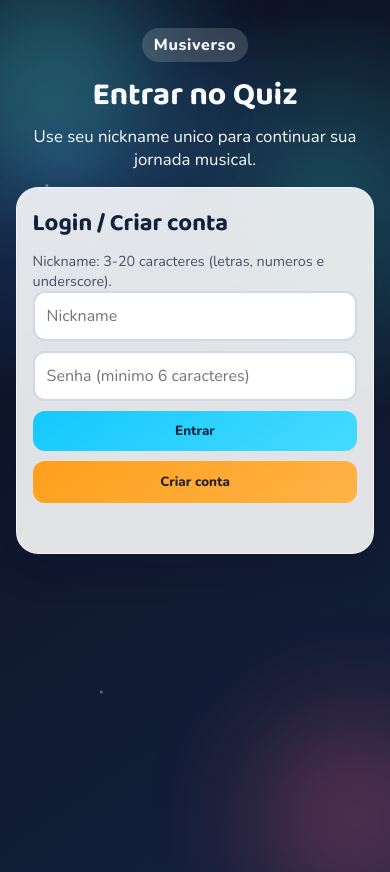
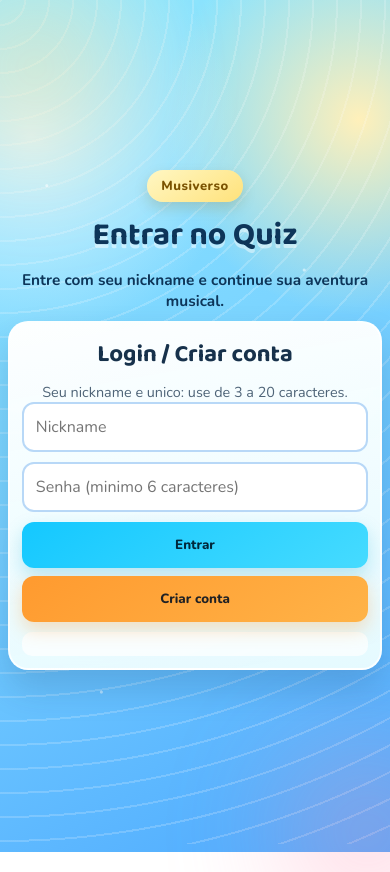
Before and after one commit to igocarvalhor/musiverso-quiz, a website: page auth.html in a window 390 px wide. Drawn offline with nearby package versions, Linux system fonts and the light colour scheme.

Commit message:
feat: mobile-first polish and pwa shortcut support

```diff
--- a/auth.html
+++ b/auth.html
@@ -3,7 +3,13 @@
   <head>
     <meta charset="UTF-8" />
     <meta name="viewport" content="width=device-width, initial-scale=1.0" />
+    <meta name="theme-color" content="#4da9ff" />
+    <meta name="apple-mobile-web-app-capable" content="yes" />
+    <meta name="apple-mobile-web-app-status-bar-style" content="default" />
     <title>Musiverso Login</title>
+    <link rel="manifest" href="manifest.webmanifest" />
+    <link rel="icon" href="icon.svg" type="image/svg+xml" />
+    <link rel="apple-touch-icon" href="icon.svg" />
     <link rel="preconnect" href="https://fonts.googleapis.com" />
     <link rel="preconnect" href="https://fonts.gstatic.com" crossorigin />
     <link
@@ -21,12 +27,12 @@
       <header class="hero">
         <p class="badge">Musiverso</p>
         <h1>Entrar no Quiz</h1>
-        <p class="subtitle">Use seu nickname unico para continuar sua jornada musical.</p>
+        <p class="subtitle">Entre com seu nickname e continue sua aventura musical.</p>
       </header>
 
       <section class="panel auth-panel" id="authPanel">
         <h2>Login / Criar conta</h2>
-        <p class="hint">Nickname: 3-20 caracteres (letras, numeros e underscore).</p>
+        <p class="hint">Seu nickname e unico: use de 3 a 20 caracteres.</p>
 
         <div class="input-row">
           <input
@@ -54,6 +60,7 @@
       </section>
     </main>
 
+    <script src="pwa.js"></script>
     <script src="auth.js"></script>
   </body>
 </html>
--- /dev/null
+++ b/pwa.js
@@ -0,0 +1,7 @@
+if ("serviceWorker" in navigator) {
+  window.addEventListener("load", () => {
+    navigator.serviceWorker.register("/sw.js").catch(() => {
+      // Ignore registration errors on unsupported environments.
+    });
+  });
+}
--- a/styles.css
+++ b/styles.css
@@ -1,14 +1,16 @@
 :root {
-  --bg-deep: #0b1020;
-  --bg-sky: #14213d;
-  --mint: #3cd6a8;
-  --orange: #ff9f1c;
-  --sun: #ffd166;
-  --rose: #ff5d8f;
-  --ink: #14213d;
-  --paper: #f8fbff;
-  --panel: rgba(255, 255, 255, 0.88);
-  --shadow: 0 16px 35px rgba(7, 14, 36, 0.22);
+  --sky-a: #7bd4ff;
+  --sky-b: #4da9ff;
+  --sky-c: #8fe9ff;
+  --mint: #5ce5b6;
+  --orange: #ff9a2f;
+  --sun: #ffe066;
+  --rose: #ff6d94;
+  --ink: #17314b;
+  --paper: #fefeff;
+  --panel: rgba(255, 255, 255, 0.92);
+  --panel-strong: rgba(255, 255, 255, 0.98);
+  --shadow: 0 18px 34px rgba(24, 57, 97, 0.18);
 }
 
 * {
@@ -20,57 +22,78 @@
   min-height: 100vh;
   font-family: "Nunito", sans-serif;
   color: var(--ink);
-  background: radial-gradient(circle at 16% 18%, #1e3a67 0, transparent 32%),
-    radial-gradient(circle at 84% 24%, #1b4d5d 0, transparent 28%),
-    linear-gradient(145deg, var(--bg-deep), var(--bg-sky));
+  background: radial-gradient(circle at 8% 16%, #d9f5ff 0, transparent 26%),
+    radial-gradient(circle at 92% 14%, #fff0ba 0, transparent 24%),
+    linear-gradient(150deg, var(--sky-c), var(--sky-a) 44%, var(--sky-b));
   overflow-x: hidden;
+}
+
+body::before {
+  content: "";
+  position: fixed;
+  inset: 0;
+  pointer-events: none;
+  opacity: 0.22;
+  background-image: repeating-radial-gradient(
+    circle at 0 0,
+    rgba(255, 255, 255, 0.85) 0 2px,
+    transparent 2px 24px
+  );
 }
 
 .aurora {
   position: fixed;
-  width: 48vw;
-  height: 48vw;
+  width: 42vw;
+  height: 42vw;
   border-radius: 50%;
   filter: blur(60px);
-  opacity: 0.32;
+  opacity: 0.36;
   z-index: 0;
-  animation: drift 9s ease-in-out infinite alternate;
+  animation: drift 7s ease-in-out infinite alternate;
 }
 
 .aurora-a {
   left: -12vw;
   top: -8vw;
-  background: var(--mint);
+  background: #ffd669;
 }
 
 .aurora-b {
   right: -15vw;
   bottom: -15vw;
-  background: var(--rose);
-  animation-duration: 12s;
+  background: #ff8fb0;
+  animation-duration: 10s;
 }
 
 .stars {
   position: fixed;
   inset: 0;
   pointer-events: none;
-  background-image: radial-gradient(circle at 12% 22%, rgba(255, 255, 255, 0.8) 0 1px, transparent 2px),
-    radial-gradient(circle at 56% 65%, rgba(255, 255, 255, 0.7) 0 1px, transparent 2px),
-    radial-gradient(circle at 78% 32%, rgba(255, 255, 255, 0.9) 0 1px, transparent 2px),
-    radial-gradient(circle at 26% 82%, rgba(255, 255, 255, 0.7) 0 1px, transparent 2px);
-  opacity: 0.45;
+  background-image: radial-gradient(circle at 12% 22%, rgba(255, 255, 255, 0.9) 0 1px, transparent 2px),
+    radial-gradient(circle at 56% 65%, rgba(255, 255, 255, 0.8) 0 1px, transparent 2px),
+    radial-gradient(circle at 78% 32%, rgba(255, 255, 255, 0.85) 0 1px, transparent 2px),
+    radial-gradient(circle at 26% 82%, rgba(255, 255, 255, 0.78) 0 1px, transparent 2px);
+  opacity: 0.6;
 }
 
 .app-shell {
   width: min(1120px, 92vw);
-  margin: 28px auto;
+  margin: 22px auto 30px;
   position: relative;
   z-index: 1;
 }
 
+.auth-shell {
+  width: min(620px, 92vw);
+  min-height: calc(100vh - 56px);
+  display: flex;
+  flex-direction: column;
+  justify-content: center;
+}
+
 .hero {
   text-align: center;
-  color: var(--paper);
+  color: #0d3559;
   margin-bottom: 16px;
   animation: float-in 0.7s ease-out both;
 }
@@ -78,9 +101,11 @@
 .badge {
   margin: 0 auto 8px;
   width: fit-content;
-  padding: 6px 12px;
+  padding: 7px 14px;
   border-radius: 999px;
-  background: rgba(255, 255, 255, 0.16);
+  background: linear-gradient(145deg, #fff7c4, #ffe27b);
+  color: #7a5200;
+  box-shadow: 0 6px 14px rgba(138, 102, 12, 0.2);
   font-weight: 800;
   letter-spacing: 0.04em;
 }
@@ -89,29 +114,54 @@
   margin: 0;
   font-family: "Baloo 2", sans-serif;
   font-size: clamp(2rem, 4vw, 3.1rem);
+  text-shadow: 0 4px 0 rgba(255, 255, 255, 0.45);
 }
 
 .subtitle {
-  margin: 4px 0 0;
+  margin: 8px auto 0;
   font-size: 1.05rem;
+  font-weight: 700;
+  max-width: 700px;
 }
 
 .panel {
   background: var(--panel);
-  backdrop-filter: blur(8px);
-  border: 1px solid rgba(255, 255, 255, 0.6);
-  border-radius: 22px;
+  backdrop-filter: blur(6px);
+  border: 2px solid rgba(255, 255, 255, 0.78);
+  border-radius: 24px;
   box-shadow: var(--shadow);
 }
 
 .start-panel {
   padding: 16px;
   margin-bottom: 16px;
+  background: linear-gradient(170deg, var(--panel-strong), rgba(252, 255, 238, 0.92));
 }
 
 .auth-panel {
   padding: 16px;
-  margin-bottom: 16px;
+  margin: 0 auto;
+  width: min(520px, 100%);
+  background: linear-gradient(170deg, var(--panel-strong), rgba(236, 253, 255, 0.95));
+}
+
+.auth-panel .input-row {
+  flex-direction: column;
+  gap: 10px;
+  max-width: 420px;
+  margin: 0 auto;
+}
+
+.auth-panel .auth-actions {
+  justify-content: center;
+  max-width: 420px;
+  margin: 10px auto 0;
+}
+
+.auth-panel .feedback,
+.auth-panel .hint,
+.auth-panel h2 {
+  text-align: center;
 }
 
 .auth-panel h2 {
@@ -138,7 +188,7 @@
 
 input {
   flex: 1;
-  border: 2px solid #d0d9ea;
+  border: 2px solid #b8d8f7;
   background: #ffffff;
   border-radius: 12px;
   padding: 12px;
@@ -146,15 +196,22 @@
   font-family: inherit;
 }
 
+input:focus {
+  outline: none;
+  border-color: #6fbfff;
+  box-shadow: 0 0 0 4px rgba(111, 191, 255, 0.18);
+}
+
 button {
   border: 0;
   cursor: pointer;
   font-family: inherit;
-  transition: transform 0.2s ease, opacity 0.2s ease, box-shadow 0.2s ease;
+  transition: transform 0.2s ease, opacity 0.2s ease, box-shadow 0.2s ease, filter 0.2s ease;
 }
 
 button:hover {
-  transform: translateY(-1px);
+  transform: translateY(-2px) scale(1.01);
+  filter: saturate(1.05);
 }
 
 .primary-btn,
@@ -170,18 +227,21 @@
   background: linear-gradient(145deg, var(--orange), #ffb347);
   color: #202124;
   padding: 12px 18px;
+  box-shadow: 0 8px 18px rgba(255, 156, 53, 0.3);
 }
 
 .secondary-btn {
   background: linear-gradient(145deg, #14c8ff, #46dbff);
   color: #00273a;
   padding: 11px 16px;
+  box-shadow: 0 8px 18px rgba(14, 166, 215, 0.25);
 }
 
 .ghost-btn {
-  background: #edf2ff;
-  color: #21324d;
+  background: #e7f4ff;
+  color: #21456a;
   padding: 11px 16px;
+  border: 1px dashed #95c9f2;
 }
 
 .grid-layout {
@@ -194,6 +254,7 @@
 .game-panel,
 .ranking-panel {
   padding: 16px;
+  background: linear-gradient(180deg, rgba(255, 255, 255, 0.96), rgba(246, 253, 255, 0.96));
 }
 
 .game-top {
@@ -225,13 +286,15 @@
   display: inline-block;
   padding: 6px 10px;
   border-radius: 999px;
-  background: #e3f7ff;
+  background: #dcf5ff;
   font-size: 0.88rem;
   font-weight: 800;
+  border: 1px solid #bde8f9;
 }
 
 .chip-gold {
-  background: #fff4cf;
+  background: #fff3be;
+  border-color: #f0dc83;
 }
 
 .score-strip {
@@ -244,9 +307,11 @@
 .score-strip p {
   margin: 0;
   background: #ffffff;
-  border-radius: 10px;
+  border-radius: 12px;
   padding: 8px;
   text-align: center;
+  border: 1px solid #d9ecff;
+  box-shadow: inset 0 -2px 0 rgba(213, 235, 255, 0.7);
 }
 
 .level-select {
@@ -257,9 +322,10 @@
 }
 
 .pill-btn {
-  background: #edf2f7;
-  color: #34455f;
+  background: #eef7ff;
+  color: #2b4e72;
   padding: 8px 12px;
+  border: 1px solid #c5e2fa;
 }
 
 .pill-btn.active {
@@ -276,7 +342,7 @@
 .progress-wrap {
   margin-top: 14px;
   width: 100%;
-  background: #e8eef7;
+  background: #d7ebff;
   border-radius: 999px;
   overflow: hidden;
   height: 11px;
@@ -294,6 +360,8 @@
   background: #ffffff;
   border-radius: 18px;
   padding: 16px;
+  border: 2px solid #daf0ff;
+  box-shadow: inset 0 -3px 0 rgba(217, 239, 255, 0.65);
 }
 
 .question-counter {
@@ -316,10 +384,15 @@
 
 .answer-btn {
   text-align: left;
-  background: #f4f8ff;
+  background: #f3fbff;
   color: #22314d;
   padding: 12px;
-  border: 2px solid transparent;
+  border: 2px solid #d8efff;
+}
+
+.answer-btn:hover:not(:disabled) {
+  border-color: #8bd2ff;
+  transform: translateY(-1px);
 }
 
 .answer-btn.correct {
@@ -341,6 +414,9 @@
   min-height: 24px;
   margin: 10px 0 0;
   font-weight: 800;
+  background: rgba(255, 255, 255, 0.7);
+  border-radius: 10px;
+  padding: 4px 8px;
 }
 
 .feedback.ok {
@@ -390,6 +466,19 @@
   grid-template-columns: auto 1fr auto;
   gap: 8px;
   align-items: center;
+  border: 1px solid #d8edff;
+}
+
+.ranking-list li:nth-child(1) {
+  background: linear-gradient(145deg, #fff7d7, #ffe9a9);
+}
+
+.ranking-list li:nth-child(2) {
+  background: linear-gradient(145deg, #f6f8ff, #e4edff);
+}
+
+.ranking-list li:nth-child(3) {
+  background: linear-gradient(145deg, #fff0e2, #ffe0c4);
 }
 
 .rank-index {
@@ -399,7 +488,7 @@
   display: inline-flex;
   align-items: center;
   justify-content: center;
-  background: #ffe8b2;
+  background: #fff1c8;
   font-weight: 800;
 }
 
@@ -439,12 +528,31 @@
 }
 
 @media (max-width: 900px) {
+  .app-shell {
+    width: 95vw;
+    margin-top: 10px;
+  }
+
+  .hero h1 {
+    font-size: clamp(1.9rem, 8vw, 2.4rem);
+  }
+
+  .subtitle {
+    font-size: 0.96rem;
+    padding: 0 8px;
+  }
+
+  .panel {
+    border-radius: 20px;
+  }
+
   .grid-layout {
     grid-template-columns: 1fr;
+    gap: 12px;
   }
 
   .score-strip {
-    grid-template-columns: 1fr;
+    grid-template-columns: repeat(3, minmax(0, 1fr));
   }
 
   .input-row {
@@ -452,10 +560,97 @@
   }
 
   .auth-actions {
-    flex-direction: column;
+    flex-direction: row;
   }
 
   .action-row {
     flex-direction: column;
   }
+
+  button {
+    min-height: 46px;
+  }
+
+  .ranking-list li {
+    padding: 8px;
+  }
 }
+
+@media (max-width: 640px) {
+  .app-shell {
+    width: 96vw;
+    margin: 8px auto 18px;
+  }
+
+  .hero {
+    margin-bottom: 10px;
+  }
+
+  .badge {
+    font-size: 0.82rem;
+  }
+
+  .hero h1 {
+    font-size: clamp(1.6rem, 9vw, 2rem);
+  }
+
+  .start-panel,
+  .game-panel,
+  .ranking-panel,
+  .auth-panel {
+    padding: 12px;
+  }
+
+  .game-top {
+    flex-direction: column;
+    gap: 8px;
+  }
+
+  .status-chips {
+    width: 100%;
+    flex-direction: row;
+    flex-wrap: wrap;
+    gap: 6px;
+  }
+
+  .chip {
+    font-size: 0.8rem;
+  }
+
+  .score-strip {
+    grid-template-columns: 1fr;
+    gap: 6px;
+  }
+
+  .level-select {
+    display: grid;
+    grid-template-columns: 1fr 1fr;
+  }
+
+  .pill-btn {
+    text-align: center;
+    width: 100%;
+  }
+
+  .question-box h3 {
+    font-size: 1.05rem;
+  }
+
+  .answer-btn {
+    font-size: 0.95rem;
+    padding: 11px;
+  }
+
+  .action-row,
+  .ranking-actions,
+  .auth-actions {
+    display: grid;
+    grid-template-columns: 1fr;
+    gap: 8px;
+  }
+
+  .auth-shell {
+    min-height: calc(100vh - 20px);
+    justify-content: center;
+  }
+}
```
Also changed, not shown: index.html (+9 -2 lines), sw.js (added, +54 -0 lines), icon.svg (added), manifest.webmanifest (added), vercel.json.
